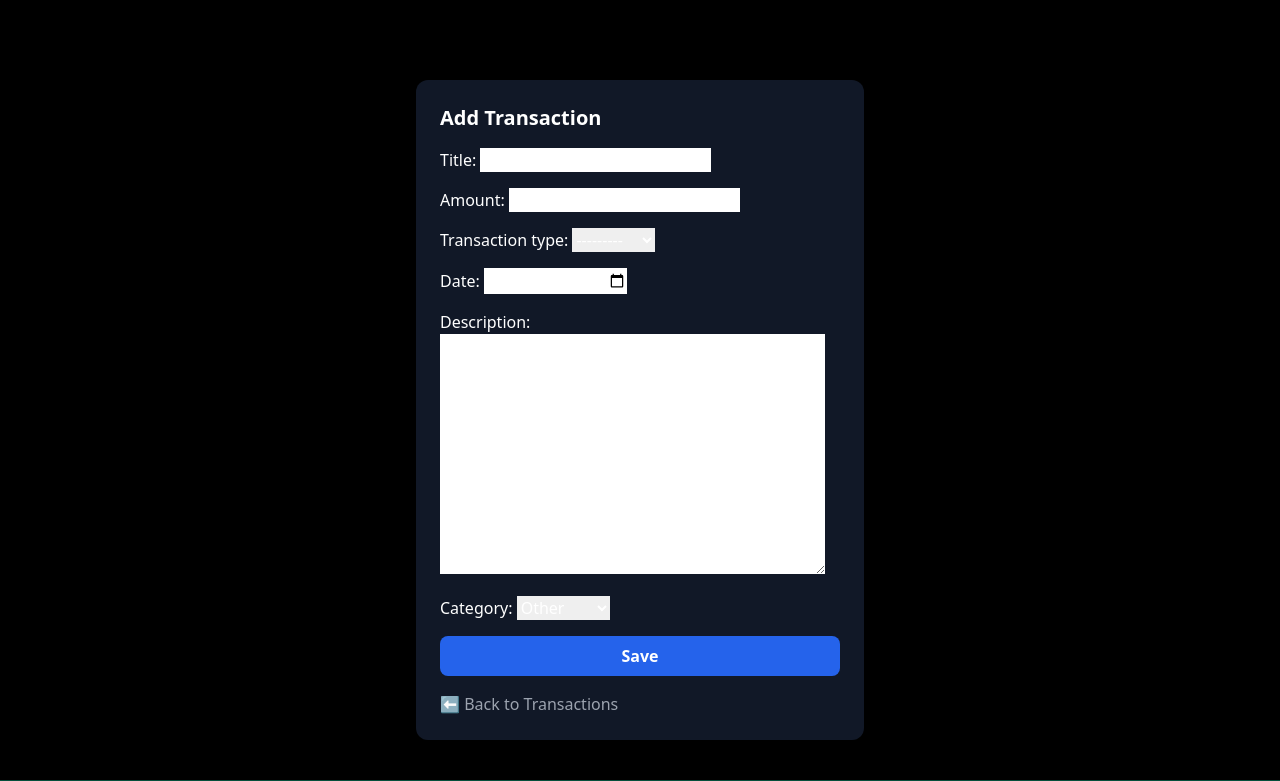
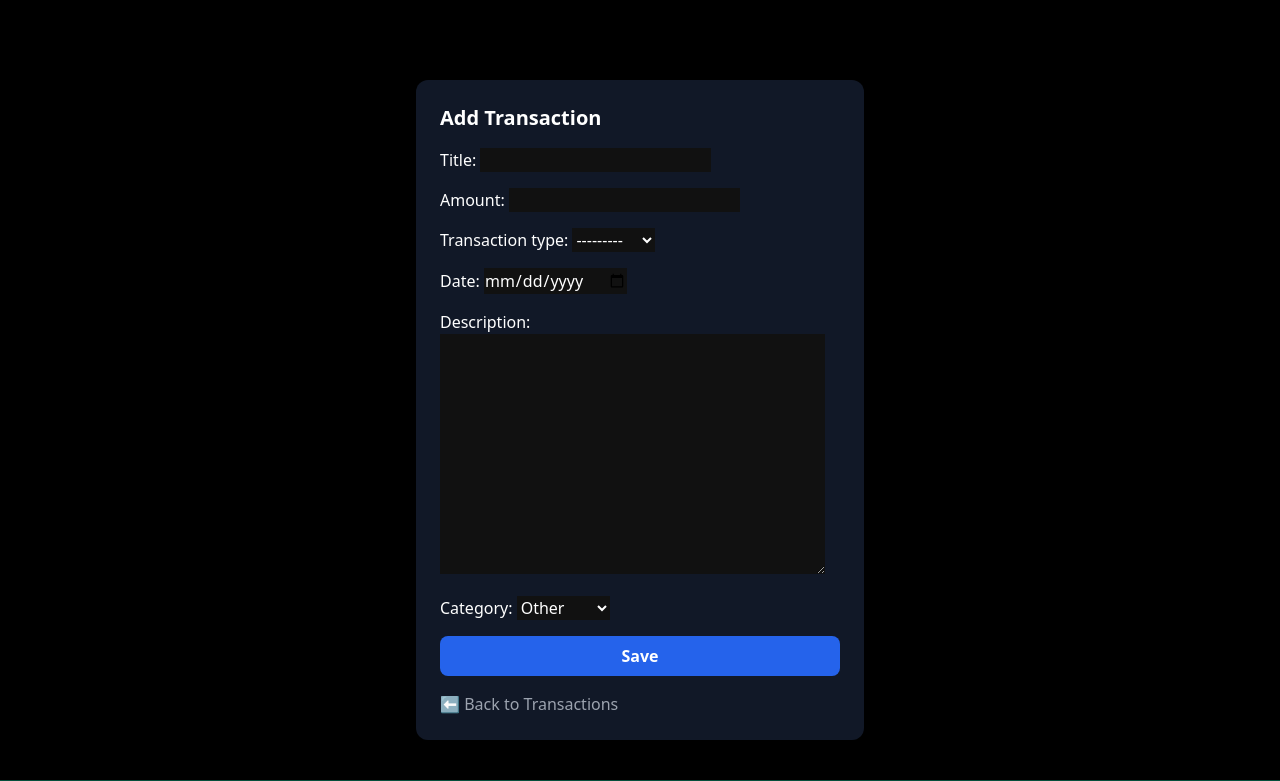
Before and after one commit to ethanmwangi/Financial_manager, a Django app: page /transactions/create/ in a window 1280 px wide. Shown: the part 64-845 px from the top of the page. Run offline with Django 5.2, Linux system fonts and the light colour scheme; the visitor is signed in with stand-in values (Sample User, id 1); parts of the project's set-up code (start-up, migrations or seed data) failed here and were passed over; some libraries are stand-ins or nearby versions.

Commit message:
i can type

```diff
--- a/financial_manager/urls.py
+++ b/financial_manager/urls.py
@@ -28,4 +28,5 @@ urlpatterns = [
     path('', include('users.urls')),
     path('transactions/', include('transactions.urls')),
     path('transactions/', include('transactions.urls')),
+
 ]
--- a/users/templates/base.html
+++ b/users/templates/base.html
@@ -7,6 +7,18 @@
 
     <!-- TailwindCSS (CDN for now, later we can install properly if you want) -->
     <script src="https://cdn.tailwindcss.com"></script>
+
+<style>
+  input, select, textarea {
+    position: relative !important;
+    z-index: 1 !important;
+    pointer-events: auto !important;
+    opacity: 1 !important;
+    background: #111 !important; /* dark background so text shows */
+    color: #fff !important;      /* white text */
+  }
+</style>
+
 
     <style>
         :root {
```
